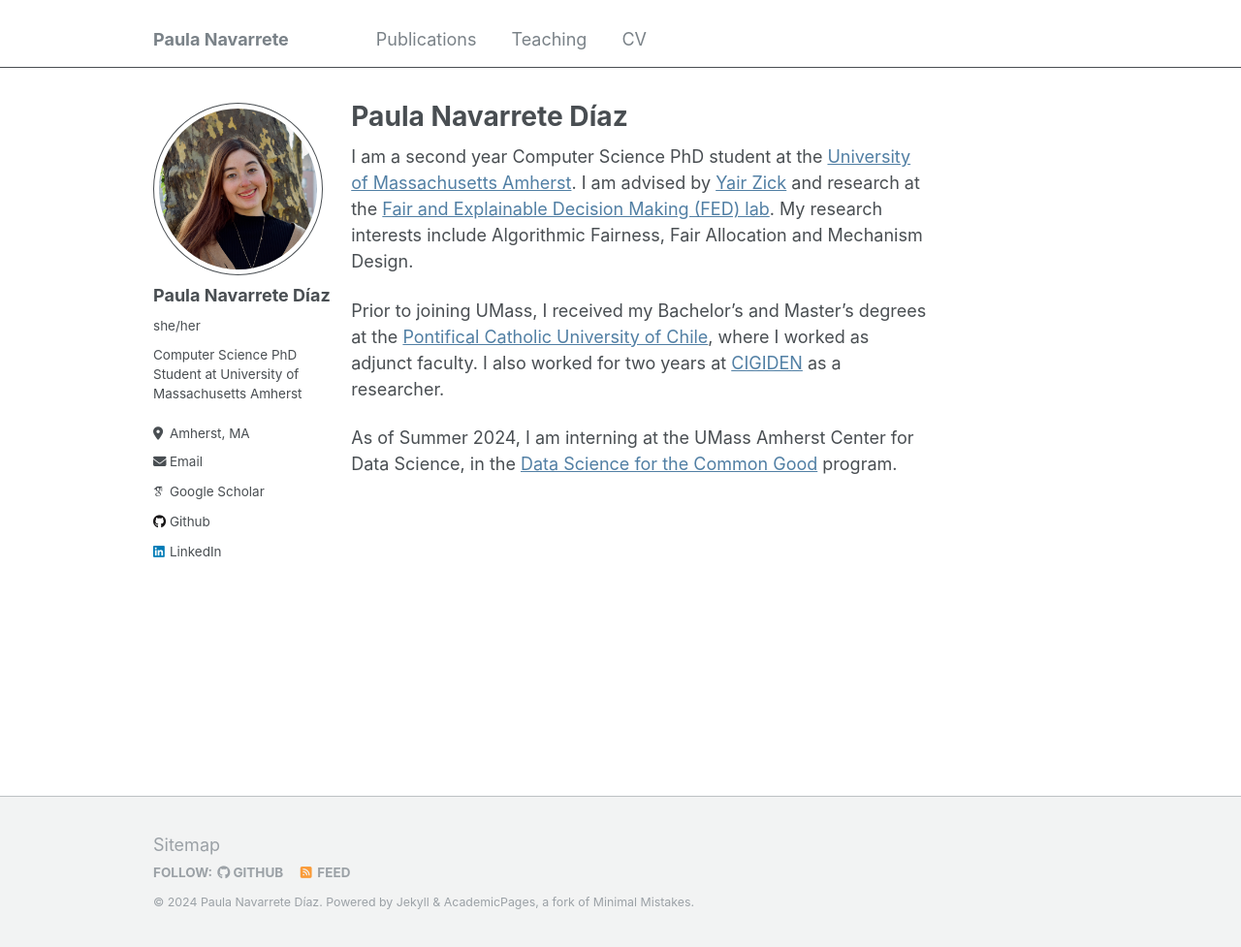
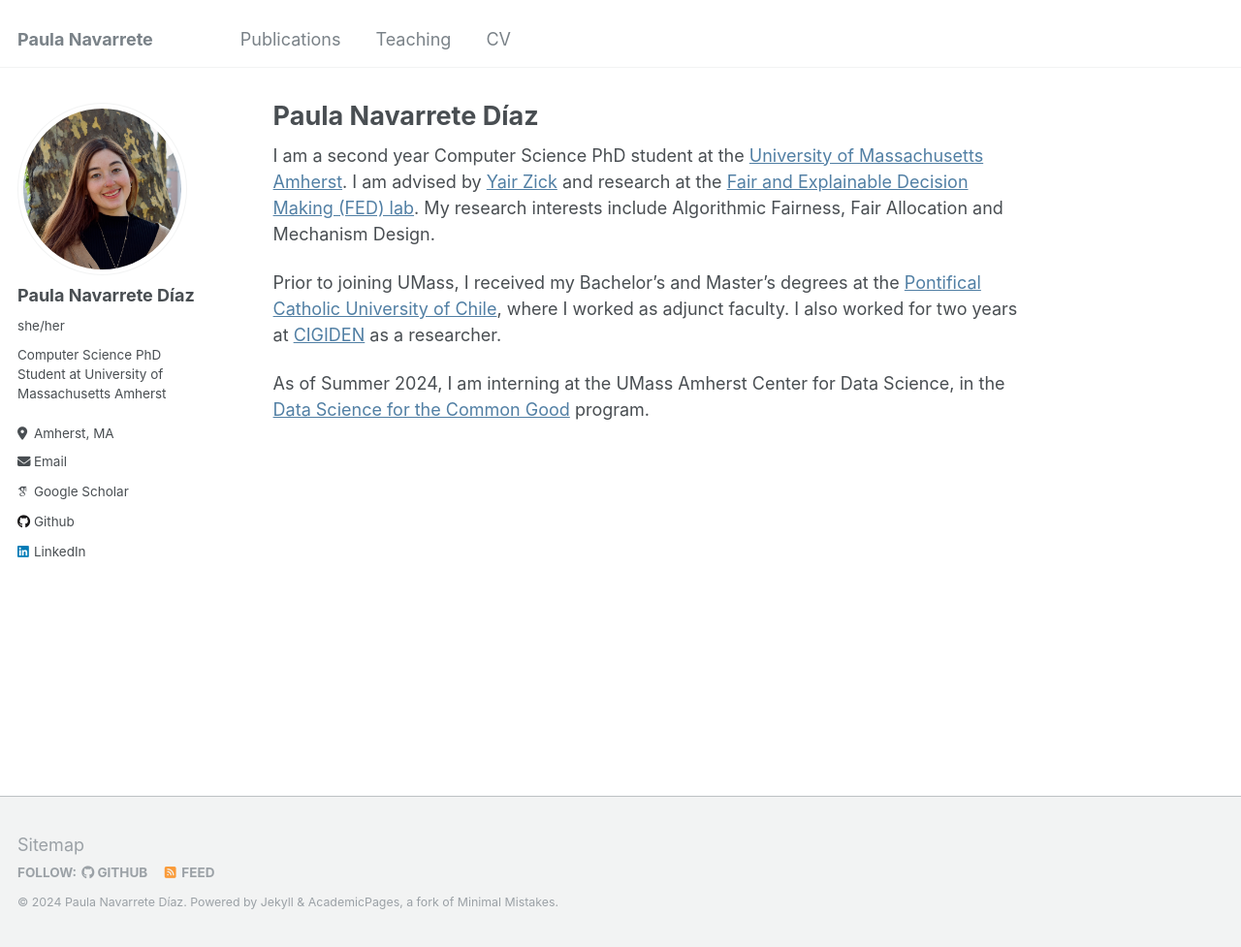
Before and after one commit to cheerstopaula/cheerstopaula.github.io, a Jekyll site: the page built from _pages/about.md, in a window 1280 px wide and 977 px high. Shown: the whole window at 97% size. Built offline with Jekyll 4.4.1, drawn with Linux system fonts in a browser that asks for light colours; some web fonts are replaced.

Commit message:
play sizes

```diff
--- a/_sass/_variables.scss
+++ b/_sass/_variables.scss
@@ -33,9 +33,9 @@
 $caption-font-family        : $serif;
 
 /* type scale */
-$type-size-1                : 2.441em;  // ~39.056px
-$type-size-2                : 1.953em;  // ~31.248px
-$type-size-3                : 1.563em;  // ~25.008px
+$type-size-1                : 2.0em;  // ~39.056px
+$type-size-2                : 1.75em;  // ~31.248px
+$type-size-3                : 1.5em;  // ~25.008px
 $type-size-4                : 1.25em;   // ~20px
 $type-size-5                : 1em;      // ~16px
 $type-size-6                : 0.75em;   // ~12px
@@ -46,7 +46,7 @@
 $masthead-height            : 70px;
 
 /* Sidebar properties */
-$sidebar-screen-min-width   : 1024px;
+$sidebar-screen-min-width   : 2024px;
 $sidebar-link-max-width     : 250px;
 
 
@@ -66,7 +66,7 @@
 $code-background-color      : #fafafa;
 $code-background-color-dark : $light-gray;
 $text-color                 : $dark-gray;
-$border-color               : $dark-gray;
+$border-color               : $lighter-gray;
 
 $primary-color              : #7a8288;
 $success-color              : #62c462;
@@ -124,9 +124,9 @@
 
 $small                      : 600px !default;
 $medium                     : 768px !default;
-$medium-wide                : 800px !default;
+$medium-wide                : 900px !default;
 $large                      : 925px !default;
-$x-large                    : 1000px !default;
+$x-large                    : 1280px !default;
 
 /*
    Grid
```
